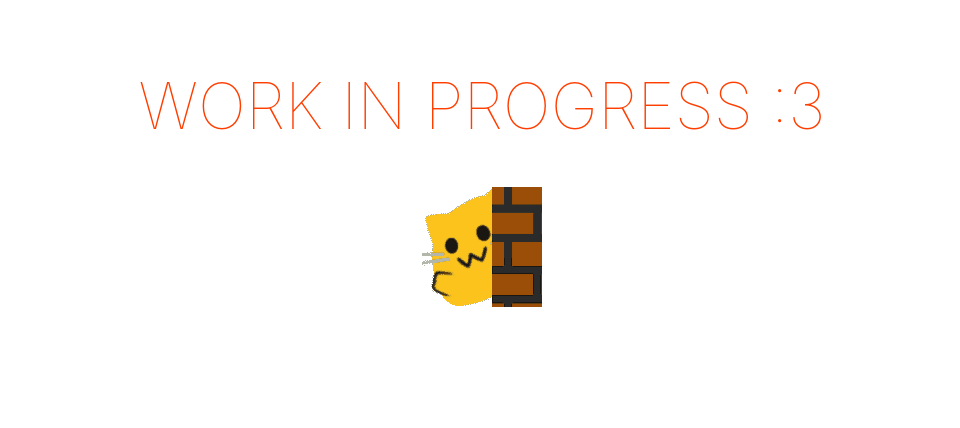
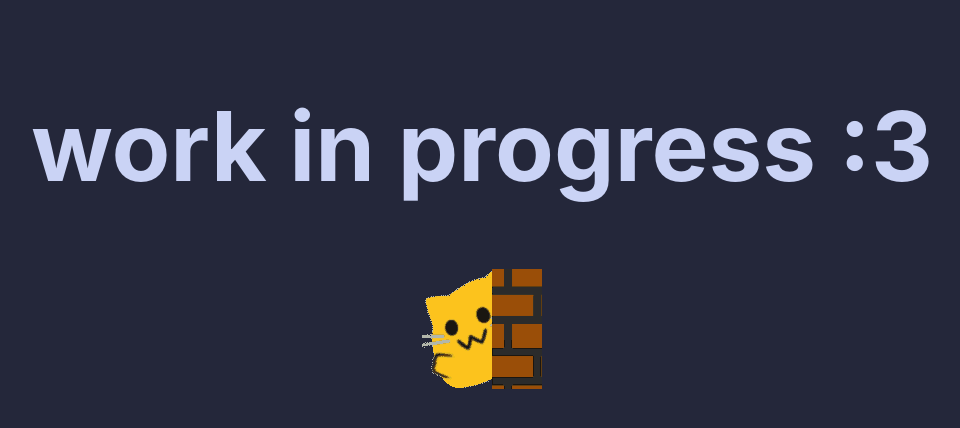
Before and after one commit to git-girl/website, a Svelte app: page / in a window 1280 px wide. Shown: the top 428 px of the page, without its empty margins (158-1118 px from the left). Built offline with nearby package versions, Linux system fonts and the light colour scheme.

Commit message:
feat(css): styled temp page with catppuccin macchiato

```diff
--- a/public/global.css
+++ b/public/global.css
@@ -1,11 +1,41 @@
+:root {
+    --rosewater:    #f4dbd6;
+    --flamingo:     #f0c6c6;
+    --pink:         #f5bde6;
+    --mauve:        #c6a0f6;
+    --red:          #ed8796;
+    --maroon:       #ee99a0;
+    --peach:        #f5a97f;
+    --yellow:       #eed49f;
+    --green:        #a6da95;
+    --teal:         #8bd5ca;
+    --sky:          #91d7e3;
+    --sapphire:     #7dc4e4;
+    --blue:         #8aadf4;
+    --lavender:     #b7bdf8;
+    --text:         #cad3f5;
+    --subtext1:     #b8c0e0;
+    --subtext0:     #a5adcb;
+    --overlay2:     #939ab7;
+    --overlay1:     #8087a2;
+    --overlay0:     #6e738d;
+    --surface2:     #5b6078;
+    --surface1:     #494d64;
+    --surface0:     #363a4f;
+    --base:         #24273a;
+    --mantle:       #1e2030;
+    --crust:        #181926;
+}
+
 html, body {
     position: relative;
     width: 100%;
     height: 100%;
+    background-color: var(--base);
 }
 
 body {
-	color: #333;
+    color: var(--text);
     margin: 0;
     padding: 8px;
     box-sizing: border-box;
@@ -13,7 +43,7 @@ body {
 }
 
 a {
-	color: rgb(0,100,200);
+    color: var(--blue);
     text-decoration: none;
 }
 
@@ -22,7 +52,7 @@ a:hover {
 }
 
 a:visited {
-	color: rgb(0,80,160);
+    color: var(--mauve);
 }
 
 label {
@@ -41,23 +71,23 @@ input, button, select, textarea {
 }
 
 input:disabled {
-	color: #ccc;
+    color: var(--text);
 }
 
 button {
-	color: #333;
-	background-color: #f4f4f4;
+    color: var(--text);
+    background-color: var(--rosewater);
     outline: none;
 }
 
 button:disabled {
-	color: #999;
+    color: var(--overlay0);
 }
 
 button:not(:disabled):active {
-	background-color: #ddd;
+    background-color: blue;
 }
 
 button:focus {
-	border-color: #666;
+    border-color: blue;
 }
--- a/public/index.html
+++ b/public/index.html
@@ -4,7 +4,7 @@
 	<meta charset='utf-8'>
 	<meta name='viewport' content='width=device-width,initial-scale=1'>
 
-	<title>Svelte app</title>
+	<title>lotta.gay</title>
 
 	<link rel='icon' type='image/png' href='/favicon.png'>
 	<link rel='stylesheet' href='/global.css'>
--- a/src/App.svelte
+++ b/src/App.svelte
@@ -19,10 +19,10 @@
     }
 
     h1 {
-        color: #ff3e00;
-        text-transform: uppercase;
-        font-size: 4em;
-        font-weight: 100;
+        color: var(--text);
+        text-transform: lowercase;
+        font-size: 6em;
+        font-weight: bold;
     }
 
     .large {
```
Lines whose indentation alone changed are shown as unchanged.
